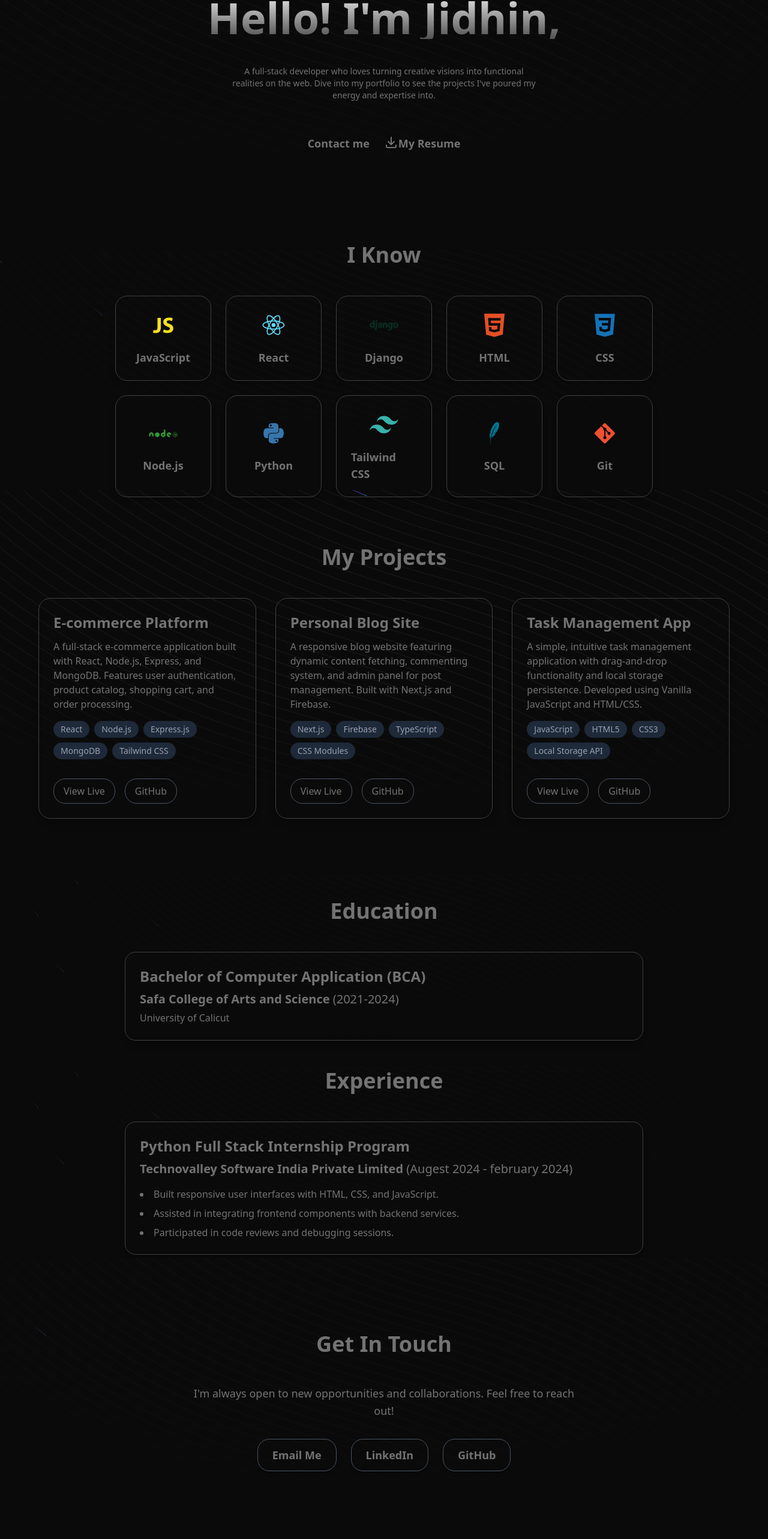
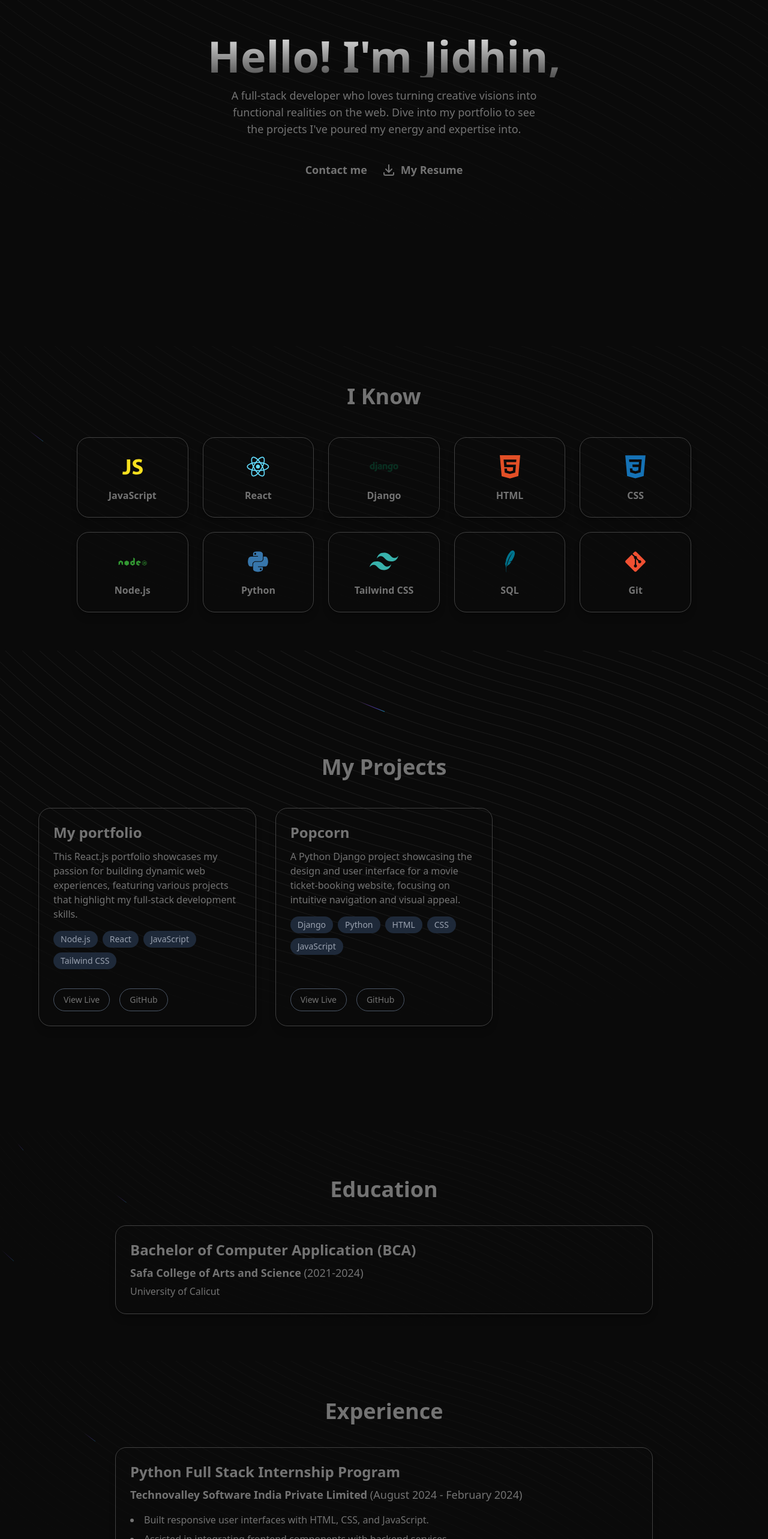
Before and after one commit to jidhin01/jidhinportfolio, a React (Vite) app: page / in a window 1280 px wide. Shown: the part 223-2789 px from the top of the page at 60% size. Built offline with nearby package versions, Linux system fonts and the light colour scheme.

Commit message:
ok 1 commit

```diff
--- a/src/App.jsx
+++ b/src/App.jsx
@@ -12,7 +12,7 @@ function App() {
 
 
   return (
-    <>
+    < >
       <Navbar />
       <Herosection />
       <Skills />
--- a/src/Contact.jsx
+++ b/src/Contact.jsx
@@ -1,50 +1,52 @@
-// src/components/Contact.jsx
 import React from 'react';
 import { BackgroundBeams } from "./components/ui/background-beams";
 
 export const Contact = () => {
   return (
-    <div id="Contact" className="h-[30rem] w-full bg-neutral-950 relative flex flex-col items-center justify-center antialiased">
+    <section
+      id="Contact"
+      className="min-h-[24rem] w-full bg-neutral-950 relative flex flex-col items-center justify-center antialiased py-16 px-4"
+    >
       <BackgroundBeams />
 
-      <div className="container z-10 mx-auto px-4 max-w-2xl text-center">
-        <h2 className="text-4xl text-neutral-500 font-extrabold mb-12">Get In Touch</h2>
+      <div className="container z-10 mx-auto max-w-2xl text-center">
+        <h2 className="text-2xl sm:text-3xl md:text-4xl text-neutral-500 font-extrabold mb-10">
+          Get In Touch
+        </h2>
 
-        <p className="text-lg text-neutral-500 mb-8 leading-relaxed">
+        <p className="text-sm sm:text-base md:text-lg text-neutral-500 mb-8 leading-relaxed">
           I'm always open to new opportunities and collaborations. Feel free to reach out!
         </p>
 
-        <div className="flex flex-col sm:flex-row justify-center gap-6">
+        <div className="flex flex-col sm:flex-row justify-center gap-4 sm:gap-6">
           <a
             href="mailto:hinjit86@gmail.com"
-            className="flex items-center justify-center px-6 py-3 border border-gray-600 hover:border-blue-600 text-neutral-500 rounded-[20px] text-lg font-semibold
-                       hover:bg-gray-800 transition duration-200 shadow-md">
+            className="flex items-center justify-center px-6 py-3 border border-gray-600 hover:border-blue-600 text-neutral-500 rounded-[20px] text-sm sm:text-base font-semibold
+                       hover:bg-gray-800 transition duration-200 shadow-md"
+          >
             Email Me
           </a>
           <a
             href="https://www.linkedin.com/in/jidhin-t"
             target="_blank"
             rel="noopener noreferrer"
-            className="flex items-center justify-center px-6 py-3 border border-gray-600 hover:border-blue-600 text-neutral-500 rounded-[20px] text-lg font-semibold
+            className="flex items-center justify-center px-6 py-3 border border-gray-600 hover:border-blue-600 text-neutral-500 rounded-[20px] text-sm sm:text-base font-semibold
                        hover:bg-gray-800 transition duration-200 shadow-md"
           >
-
             LinkedIn
           </a>
           <a
             href="https://github.com/jidhin01"
             target="_blank"
             rel="noopener noreferrer"
-            className="flex items-center justify-center px-6 py-3 border border-gray-600 hover:border-blue-600 text-neutral-500 rounded-[20px] text-lg font-semibold
+            className="flex items-center justify-center px-6 py-3 border border-gray-600 hover:border-blue-600 text-neutral-500 rounded-[20px] text-sm sm:text-base font-semibold
                        hover:bg-gray-800 transition duration-200 shadow-md"
           >
-
             GitHub
           </a>
         </div>
       </div>
-
-    </div>
+    </section>
   );
 };
 
--- a/src/Education.jsx
+++ b/src/Education.jsx
@@ -1,9 +1,7 @@
-// src/components/Education.jsx
 import React from 'react';
 import { BackgroundBeams } from "./components/ui/background-beams";
 
 const educationDetails = [
-
   {
     degree: 'Bachelor of Computer Application (BCA)',
     institution: 'Safa College of Arts and Science',
@@ -14,29 +12,33 @@ const educationDetails = [
 
 export const Education = () => {
   return (
-    <section id="Education" className="h-[20rem] w-full bg-neutral-950 relative flex flex-col items-center justify-center antialiased">
-                  <BackgroundBeams />
+    <section
+      id="Education"
+      className="min-h-[24rem] w-full bg-neutral-950 relative flex flex-col items-center justify-center antialiased py-16 px-4"
+    >
+      <BackgroundBeams />
 
-      <div className="container mx-auto px-4 max-w-4xl">
-        <h2 className="text-4xl font-extrabold text-center text-neutral-500 mb-12">Education</h2>
+      <div className="container mx-auto max-w-4xl z-10">
+        <h2 className="text-2xl sm:text-3xl md:text-4xl font-extrabold text-center text-neutral-500 mb-10">
+          Education
+        </h2>
 
-        <div className="space-y-8">
+        <div className="space-y-6 sm:space-y-8">
           {educationDetails.map((edu, index) => (
             <div
               key={index}
-              className="border border-neutral-700 hover:border-neutral-600 p-6 rounded-[18px] shadow-lg
-                         transform transition duration-300 hover:scale-[1.02] hover:shadow-xl"
+              className="border border-neutral-700 hover:border-neutral-600 p-5 sm:p-6 rounded-[18px] shadow-lg
+                         transform transition duration-300 hover:scale-[1.02] hover:shadow-xl "
             >
-              <h3 className="text-2xl font-bold text-neutral-500 mb-2">{edu.degree}</h3>
-              <p className="text-xl font-semibold text-neutral-500 mb-1">
+              <h3 className="text-lg sm:text-xl md:text-2xl font-bold text-neutral-500 mb-2">{edu.degree}</h3>
+              <p className="text-base sm:text-lg font-semibold text-neutral-500 mb-1">
                 {edu.institution} <span className="font-normal text-neutral-500">({edu.year})</span>
               </p>
-              <p className="text-neutral-500 leading-relaxed">{edu.details}</p>
+              <p className="text-sm sm:text-base text-neutral-500 leading-relaxed">{edu.details}</p>
             </div>
           ))}
         </div>
       </div>
-
     </section>
   );
 };
--- a/src/Experience.jsx
+++ b/src/Experience.jsx
@@ -5,7 +5,7 @@ const experienceDetails = [
   {
     title: 'Python Full Stack Internship Program',
     company: 'Technovalley Software India Private Limited',
-    duration: 'Augest 2024 - february 2024',
+    duration: 'August 2024 - February 2024',
     responsibilities: [
       'Built responsive user interfaces with HTML, CSS, and JavaScript.',
       'Assisted in integrating frontend components with backend services.',
@@ -16,23 +16,28 @@ const experienceDetails = [
 
 export const Experience = () => {
   return (
-    <section id="experience" className="h-[20rem] w-full bg-neutral-950 relative flex flex-col items-center justify-center antialiased">
-                  <BackgroundBeams />
-      <div className="container mx-auto px-4 max-w-4xl">
-        <h2 className="text-4xl font-extrabold text-neutral-500 text-center mb-12">Experience</h2>
+    <section
+      id="Experience"
+      className="min-h-[24rem] w-full bg-neutral-950 relative flex flex-col items-center justify-center antialiased py-16 px-4"
+    >
+      <BackgroundBeams />
+      <div className="container mx-auto max-w-4xl z-10">
+        <h2 className="text-2xl sm:text-3xl md:text-4xl font-extrabold text-neutral-500 text-center mb-10">
+          Experience
+        </h2>
 
-        <div className="space-y-10">
+        <div className="space-y-6 sm:space-y-10">
           {experienceDetails.map((exp, index) => (
             <div
               key={index}
-              className="border border-neutral-700 hover:border-neutral-600 p-6 rounded-[18px] shadow-lg
-                         transform transition duration-300 hover:scale-[1.02] hover:shadow-xl"
+              className="border border-neutral-700 hover:border-neutral-600 p-5 sm:p-6 rounded-[18px] shadow-lg
+                         transform transition duration-300 hover:scale-[1.02] hover:shadow-xl "
             >
-              <h3 className="text-2xl font-bold text-neutral-500 mb-2">{exp.title}</h3>
-              <p className="text-xl font-semibold text-neutral-500 mb-1">
+              <h3 className="text-lg sm:text-xl md:text-2xl font-bold text-neutral-500 mb-2">{exp.title}</h3>
+              <p className="text-base sm:text-lg font-semibold text-neutral-500 mb-1">
                 {exp.company} <span className="font-normal text-neutral-500">({exp.duration})</span>
               </p>
-              <ul className="list-disc list-inside text-neutral-500 space-y-2 mt-4">
+              <ul className="list-disc list-inside text-sm sm:text-base text-neutral-500 space-y-2 mt-4">
                 {exp.responsibilities.map((res, resIndex) => (
                   <li key={resIndex}>{res}</li>
                 ))}
@@ -41,7 +46,6 @@ export const Experience = () => {
           ))}
         </div>
       </div>
-
     </section>
   );
 };
--- a/src/Herosection.jsx
+++ b/src/Herosection.jsx
@@ -1,28 +1,27 @@
 "use client";
 import React from "react";
 import { Link } from 'react-scroll';
-import {  IconDownload } from "@tabler/icons-react";
+import { IconDownload } from "@tabler/icons-react";
 import { BackgroundBeams } from "./components/ui/background-beams";
+
 export function Herosection() {
   return (
     <div
       id="Herosection"
-      className="h-[40rem] w-full bg-neutral-950 relative flex flex-col items-center antialiased"
+      className="min-h-screen w-full bg-neutral-950 relative flex flex-col items-center justify-center antialiased px-4"
     >
       <BackgroundBeams />
 
-      <div className="max-w-2xl mx-auto p-4 mt-50">
-        <h1 className="relative z-10 text-lg md:text-7xl bg-clip-text text-transparent bg-gradient-to-b from-neutral-200 to-neutral-600 text-center font-sans font-bold">
+      <div className="max-w-2xl mx-auto text-center z-10">
+        <h1 className="text-3xl sm:text-5xl md:text-7xl bg-clip-text text-transparent bg-gradient-to-b from-neutral-200 to-neutral-600 font-sans font-bold">
           Hello! I'm Jidhin,
         </h1>
-      </div>
 
-      <div className="mt-5">
-        <p className="text-neutral-500 max-w-lg mx-auto my-2 text-sm text-center relative z-10">
-          A full-stack developer who loves turning creative visions into functional realities on the web. Dive into my portfolio to see the projects I've poured my energy and expertise into.        </p>
-      </div>
+        <p className="text-neutral-500 mt-4 text-sm sm:text-base md:text-lg max-w-lg mx-auto">
+          A full-stack developer who loves turning creative visions into functional realities on the web. Dive into my portfolio to see the projects I've poured my energy and expertise into.
+        </p>
 
-      <div className="mt-12 flex justify-center space-x-6 relative z-10">
+        <div className="mt-10 flex flex-col sm:flex-row justify-center items-center gap-4 sm:gap-6">
           <Link
             to="Contact"
             smooth={true}
@@ -30,20 +29,22 @@ export function Herosection() {
             spy={true}
             exact="true"
             offset={-50}
-          className="text-neutral-500 font-semibold text-lg   hover:text-blue-500 focus:outline-none  focus:text-blue-500 transition duration-300 pb-1"
+            className="text-neutral-500 font-semibold text-base sm:text-lg hover:text-blue-500 focus:outline-none transition duration-300"
           >
             Contact me
           </Link>
+
           <a
             href="../public/assets/jidhin.docx"
             download="jidhin.docx"
             target="_blank"
             rel="noopener noreferrer"
-          className="text-neutral-500 font-semibold text-lg   hover:text-blue-500 focus:outline-none  focus:text-blue-500 transition duration-300 pb-1 flex"
+            className="text-neutral-500 font-semibold text-base sm:text-lg hover:text-blue-500 focus:outline-none transition duration-300 flex items-center gap-2"
           >
             <IconDownload />My Resume
           </a>
         </div>
       </div>
+    </div>
   );
 }
--- a/src/Projects.jsx
+++ b/src/Projects.jsx
@@ -1,67 +1,64 @@
-// src/components/Projects.jsx
 import React from 'react';
 import { BackgroundBeams } from "./components/ui/background-beams";
 
 const projects = [
   {
-    title: 'E-commerce Platform',
-    description: 'A full-stack e-commerce application built with React, Node.js, Express, and MongoDB. Features user authentication, product catalog, shopping cart, and order processing.',
-    techStack: ['React', 'Node.js', 'Express.js', 'MongoDB', 'Tailwind CSS'],
-    liveLink: 'https://example.com/ecommerce-live', // Replace with your live project link
-    githubLink: 'https://github.com/yourusername/ecommerce-repo', // Replace with your GitHub repo link
+    title: 'My portfolio',
+    description: 'This React.js portfolio showcases my passion for building dynamic web experiences, featuring various projects that highlight my full-stack development skills.',
+    techStack: ['Node.js', 'React', 'JavaScript', 'Tailwind CSS'],
+    liveLink: '#',
+    githubLink: 'https://github.com/jidhin01/jidhinportfolio',
   },
   {
-    title: 'Personal Blog Site',
-    description: 'A responsive blog website featuring dynamic content fetching, commenting system, and admin panel for post management. Built with Next.js and Firebase.',
-    techStack: ['Next.js', 'Firebase', 'TypeScript', 'CSS Modules'],
-    liveLink: 'https://example.com/blog-live',
-    githubLink: 'https://github.com/yourusername/blog-repo',
-  },
-  {
-    title: 'Task Management App',
-    description: 'A simple, intuitive task management application with drag-and-drop functionality and local storage persistence. Developed using Vanilla JavaScript and HTML/CSS.',
-    techStack: ['JavaScript', 'HTML5', 'CSS3', 'Local Storage API'],
-    liveLink: 'https://example.com/taskapp-live',
-    githubLink: 'https://github.com/yourusername/taskapp-repo',
+    title: 'Popcorn',
+    description: 'A Python Django project showcasing the design and user interface for a movie ticket-booking website, focusing on intuitive navigation and visual appeal.',
+    techStack: ['Django', 'Python','HTML', 'CSS','JavaScript'],
+    liveLink: '#',
+    githubLink: 'https://github.com/jidhin01/popcorn',
   },
 ];
 
 export const Projects = () => {
   return (
-    <section id="Projects" className="h-[40rem] w-full bg-neutral-950 relative flex flex-col items-center justify-center antialiased">
-                  <BackgroundBeams />
+    <section
+      id="Projects"
+      className="min-h-screen w-full bg-neutral-950 relative flex flex-col items-center justify-center antialiased py-16 px-4"
+    >
+      <BackgroundBeams />
 
-      <div className="container z-10 mx-auto px-4">
-        <h2 className="text-4xl text-neutral-500 font-extrabold text-center mb-12">My Projects</h2>
+      <div className="container z-10 mx-auto">
+        <h2 className="text-2xl sm:text-3xl md:text-4xl text-neutral-500 font-extrabold text-center mb-12">
+          My Projects
+        </h2>
 
         <div className="grid grid-cols-1 md:grid-cols-2 lg:grid-cols-3 gap-8 max-w-6xl mx-auto">
           {projects.map((project, index) => (
             <div
               key={index}
               className="border border-neutral-700 hover:border-neutral-600 p-6 rounded-[20px] shadow-lg flex flex-col justify-between
-                         transform transition duration-300 hover:scale-105 hover:shadow-xl"
+                         transform transition duration-300 hover:scale-105 hover:shadow-xl "
             >
               <div>
-                <h3 className="text-2xl font-bold mb-3 text-neutral-500">{project.title}</h3>
-                <p className="text-neutral-500 mb-4">{project.description}</p>
+                <h3 className="text-xl sm:text-2xl font-bold mb-3 text-neutral-500">{project.title}</h3>
+                <p className="text-sm sm:text-base text-neutral-500 mb-4">{project.description}</p>
                 <div className="flex flex-wrap gap-2 mb-4">
                   {project.techStack.map((tech, techIndex) => (
                     <span
                       key={techIndex}
-                      className="px-3 py-1 bg-gray-800 text-gray-400 rounded-full text-sm font-medium"
+                      className="px-3 py-1 bg-gray-800 text-gray-400 rounded-full text-xs sm:text-sm font-medium"
                     >
                       {tech}
                     </span>
                   ))}
                 </div>
               </div>
-              <div className="flex justify-start gap-4 mt-4">
+              <div className="flex flex-wrap gap-4 mt-4">
                 {project.liveLink && (
                   <a
                     href={project.liveLink}
                     target="_blank"
                     rel="noopener noreferrer"
-                    className="px-4 py-2 border hover:border-blue-500 border-gray-600 text-neutral-500 rounded-[20px] hover:bg-gray-800 transition duration-200"
+                    className="px-4 py-2 border hover:border-blue-500 border-gray-600 text-neutral-500 rounded-[20px] hover:bg-gray-800 transition duration-200 text-sm"
                   >
                     View Live
                   </a>
@@ -71,7 +68,7 @@ export const Projects = () => {
                     href={project.githubLink}
                     target="_blank"
                     rel="noopener noreferrer"
-                    className="px-4 py-2 border border-gray-600 hover:border-blue-500 text-neutral-500 rounded-[20px] hover:bg-gray-800 transition duration-200"
+                    className="px-4 py-2 border border-gray-600 hover:border-blue-500 text-neutral-500 rounded-[20px] hover:bg-gray-800 transition duration-200 text-sm"
                   >
                     GitHub
                   </a>
@@ -81,8 +78,8 @@ export const Projects = () => {
           ))}
         </div>
       </div>
-            <BackgroundBeams />
 
+      <BackgroundBeams />
     </section>
   );
 };
--- a/src/Skills.jsx
+++ b/src/Skills.jsx
@@ -1,11 +1,12 @@
-
 import React from 'react';
 import { BackgroundBeams } from "./components/ui/background-beams";
-import { DiJavascript1, DiReact, DiHtml5, DiCss3, DiNodejs, DiPython, DiGit, DiSqllite, DiDjango } from 'react-icons/di';
+import {
+  DiJavascript1, DiReact, DiHtml5, DiCss3, DiNodejs,
+  DiPython, DiGit, DiSqllite, DiDjango
+} from 'react-icons/di';
 import { SiTailwindcss } from 'react-icons/si';
 
 export const Skills = () => {
-
   const mySkills = [
     { name: 'JavaScript', icon: DiJavascript1, color: '#F7DF1E' },
     { name: 'React', icon: DiReact, color: '#61DAFB' },
@@ -20,31 +21,32 @@ export const Skills = () => {
   ];
 
   return (
-
     <section
       id="Skills"
-      className="h-[20rem] w-full bg-neutral-950 relative flex flex-col items-center justify-center antialiased py-50"
+      className="min-h-[30rem] w-full bg-neutral-950 relative flex flex-col items-center justify-center antialiased py-16 px-4"
     >
-       <BackgroundBeams />
+      <BackgroundBeams />
 
-       <div className="container mx-auto px-4 relative z-10">
-         <h2 className="text-4xl font-extrabold text-center mb-12 text-neutral-500">I Know</h2>
+      <div className="container mx-auto relative z-10">
+        <h2 className="text-2xl sm:text-3xl md:text-4xl font-extrabold text-center mb-12 text-neutral-500">
+          I Know
+        </h2>
 
-        <div className="grid grid-cols-2 sm:grid-cols-3 md:grid-cols-4 lg:grid-cols-5 gap-6 max-w-4xl mx-auto">
+        <div className="grid grid-cols-2 sm:grid-cols-3 md:grid-cols-4 lg:grid-cols-5 gap-6 max-w-5xl mx-auto">
           {mySkills.map((skill, index) => (
             <div
               key={index}
-              className=" p-6 rounded-[20px] shadow-lg flex flex-col items-center justify-center
+              className="p-4 sm:p-6 rounded-[20px] shadow-lg flex flex-col items-center justify-center
                          transform transition duration-300 hover:scale-105 hover:shadow-xl
                          border border-neutral-700 hover:border-blue-500"
             >
               {skill.icon && (
                 <skill.icon
-                  className="w-12 h-12"
+                  className="w-10 h-10 sm:w-12 sm:h-12"
                   style={{ color: skill.color || 'currentColor' }}
                 />
               )}
-              <p className="mt-4 text-lg font-semibold text-neutral-500">{skill.name}</p>
+              <p className="mt-3 text-sm sm:text-base font-semibold text-neutral-500">{skill.name}</p>
             </div>
           ))}
         </div>
```
Lines whose indentation alone changed are shown as unchanged.
